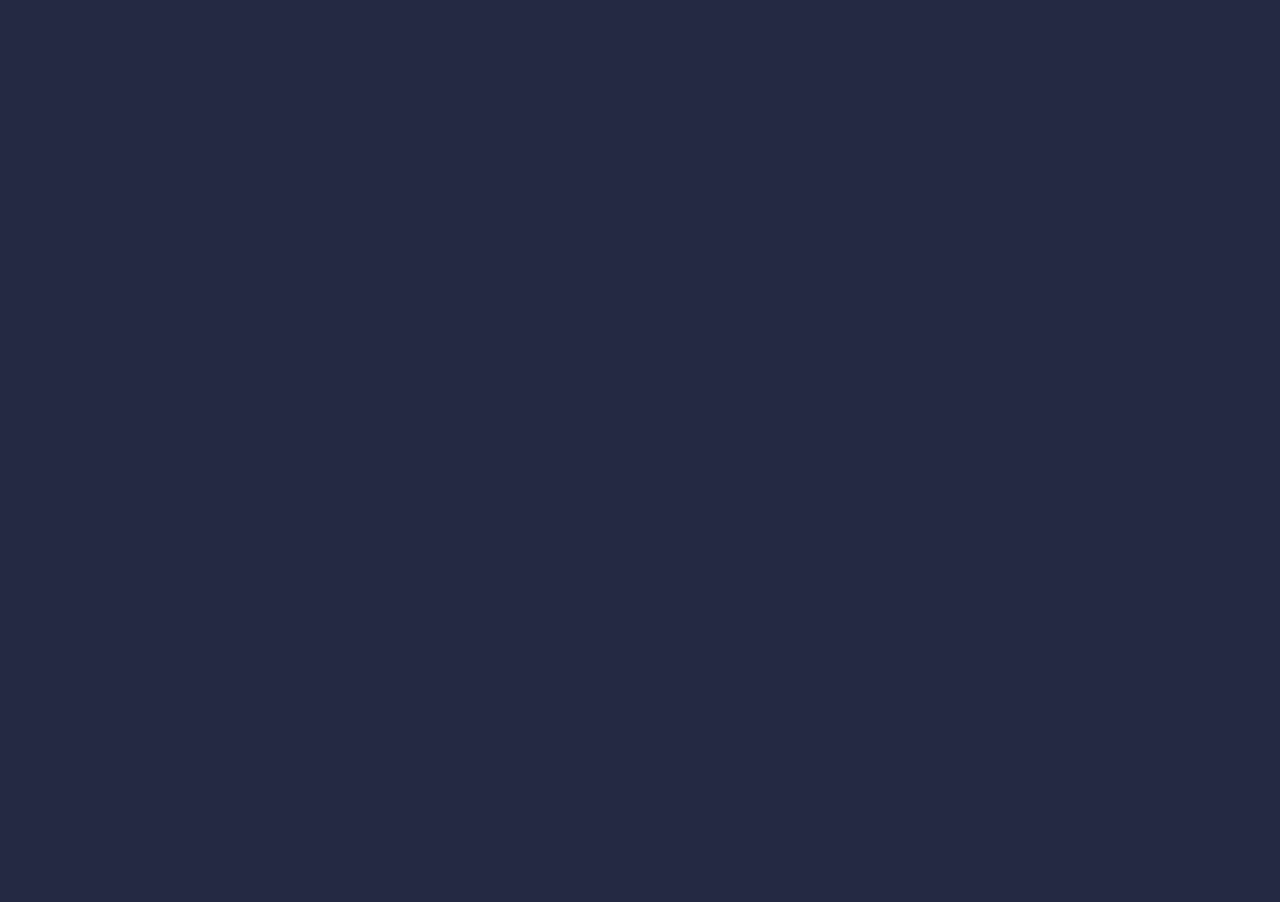
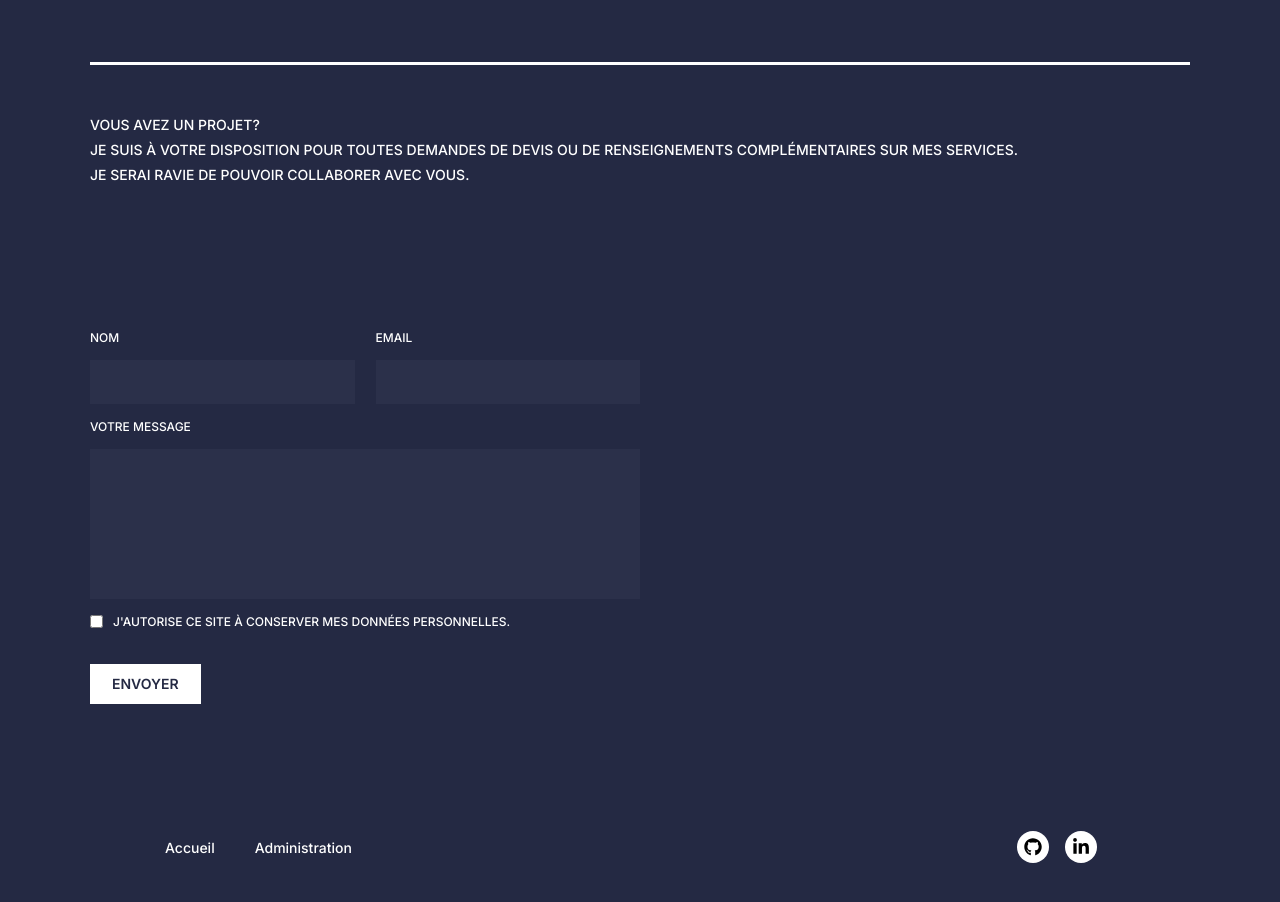
Before and after one commit to thucnhi-wiedenhofer/tn_portfolio_next.js, a Next.js app: page /contact in a window 1280 px wide. Shown: the part 356-1258 px from the top of the page. Before the commit the page ends 800 px from the top, so only its background shows below. Built offline with nearby package versions, Linux system fonts and the light colour scheme.

Commit message:
html and css page contactForm

```diff
--- /dev/null
+++ b/components/ContactForm/ContactForm.js
@@ -0,0 +1,118 @@
+/* eslint-disable react/no-unescaped-entities */
+
+import styles from "./../ContactForm/ContactForm.module.css";
+import React, { useState } from "react";
+import { toast } from "react-toastify";
+import { useRouter } from "next/router";
+
+export default function ContactForm() {
+  const [name, setName] = useState("");
+  const [email, setEmail] = useState("");
+  const [message, setMessage] = useState("");
+  const [checked, setChecked] = useState(false);
+  const [submitted, setSubmitted] = useState(false);
+  const router = useRouter();
+
+  const handleSubmit = (e) => {
+    e.preventDefault();
+    const d = new Date();
+    const date = d.toLocaleDateString();
+    const data = {
+      name,
+      email,
+      message,
+      date,
+    };
+
+    fetch("/api/contact", {
+      method: "POST",
+      headers: {
+        Accept: "application/json, text/plain, */*",
+        "Content-Type": "application/json",
+      },
+      body: JSON.stringify(data),
+    }).then((res) => {
+      console.log("Response received");
+      if (res.status === 200) {
+        console.log("Response succeeded!");
+        setSubmitted(true);
+        setChecked(false);
+        setName("");
+        setEmail("");
+        setMessage("");
+        toast.success("Message envoyé");
+        setTimeout(() => {
+          router.push("/");
+        }, 3000);
+      }
+    });
+  };
+  return (
+    <form className="half" onSubmit={handleSubmit}>
+      <div className="row-between">
+        <div className={styles.formGroup}>
+          <label htmlFor="name" className={styles.label}>
+            Nom
+          </label>
+          <input
+            onChange={(e) => {
+              setName(e.target.value);
+            }}
+            type="text"
+            className={styles.input}
+            name="name"
+            required="required"
+          />
+        </div>
+        <div className={styles.formGroup}>
+          <label htmlFor="email" className={styles.label}>
+            Email
+          </label>
+          <input
+            onChange={(e) => {
+              setEmail(e.target.value);
+            }}
+            type="email"
+            className={styles.input}
+            name="email"
+            required="required"
+          />
+        </div>
+      </div>
+
+      <div className={styles.textarea}>
+        <label htmlFor="message" className={styles.label}>
+          Votre message
+        </label>
+        <textarea
+          onChange={(e) => {
+            setMessage(e.target.value);
+          }}
+          className={styles.input}
+          name="message"
+          rows="3"
+          required="required"
+        ></textarea>
+      </div>
+
+      <div className="row-start">
+        <input
+          className={styles.checkbox}
+          type="checkbox"
+          value={checked}
+          onChange={(e) => {
+            setChecked(e.target.value);
+          }}
+          required="required"
+        />
+        <label className={styles.label} htmlFor="rgpdCheckbox">
+          J'autorise ce site à conserver mes données personnelles. <br />
+        </label>
+      </div>
+
+      <button type="submit" className={styles.btnSlide}>
+       <span>Envoyer</span>
+      </button>
+    </form>
+  );
+}
--- /dev/null
+++ b/components/ContactForm/ContactForm.module.css
@@ -0,0 +1,84 @@
+
+
+.formGroup {
+  width: calc(50% - 0.75em);
+}
+
+.label {
+display: block;
+text-transform: uppercase;
+font-size: 12px;
+margin: 10px 0px;
+}
+
+.input {
+  -moz-appearance: none;
+  -webkit-appearance: none;
+  -ms-appearance: none;
+  appearance: none;
+  background: rgba(212, 212, 255, 0.035);
+  border: none;
+  border-radius: 0;
+  color: inherit;
+  display: block;
+  outline: 0;
+  padding: 0 1em;
+  text-decoration: none;
+  width: 100%;
+  height: 44px;
+}
+
+.input:focus {
+  border-color: #9bffc9;
+  box-shadow: 0 0 0 2px #9bffc9;
+}
+
+.textarea .input {
+  min-height: 150px;
+  padding: 12px 16px;
+  resize: none;
+}
+
+.checkbox {
+  margin-right: 10px;
+}
+
+.btnSlide {
+  color: #ffff;
+  background-color: transparent;
+  border: 2px solid #ffff;
+  padding: 10px 20px;
+  text-transform: uppercase;
+  position: relative;
+  overflow: hidden;
+  margin: 20px 0px;
+  display: block;
+  cursor: pointer;
+}
+
+.btnSlide span {
+  position: relative;
+  z-index: 2;
+  color: #242943;
+  font-weight: 600;
+  transition: color 0.3s ease-in-out;
+}
+
+.btnSlide::after {
+  content: "";
+  position: absolute;
+  background-color: #ffff;
+  width: 100%;
+  height: 100%;
+  top: 0;
+  left: 0;
+  transition: transform 0.3s ease-in-out;
+}
+
+.btnSlide:hover::after {
+  transform: translateX(-100%);
+}
+
+.btnSlide:hover span {
+  color: #ffff;
+}
--- a/components/Container.js
+++ b/components/Container.js
@@ -1,7 +1,9 @@
-import React from 'react'
-import Head from 'next/head'
-import Header from './Header/Header'
-import Footer from './Footer/Footer'
+import React from 'react';
+import Head from 'next/head';
+import Header from './Header/Header';
+import Footer from './Footer/Footer';
+import { ToastContainer } from "react-toastify";
+import "react-toastify/dist/ReactToastify.css";
 
 export default function Container({ children }) {
   return (
@@ -30,6 +32,7 @@ export default function Container({ children }) {
       <Header/>
       <main>{children}</main>
       <Footer/>
+      <ToastContainer/>
     </>
   )
 }
--- a/package.json
+++ b/package.json
@@ -13,6 +13,7 @@
     "eslint-config-next": "13.2.4",
     "next": "13.2.4",
     "react": "18.2.0",
-    "react-dom": "18.2.0"
+    "react-dom": "18.2.0",
+    "react-toastify": "^9.1.2"
   }
 }
--- a/pages/contact.js
+++ b/pages/contact.js
@@ -1,7 +1,26 @@
-import React from 'react'
+import React from "react";
+import styles from "@/styles/contact.module.css";
+import ContactForm from "@/components/ContactForm/ContactForm";
 
 export default function Contact() {
   return (
-    <div>Contact</div>
-  )
+    <>
+    <section id="banner">
+      <div className={styles.container}>
+        <h1 className={styles.title}>Contactez-moi</h1>
+        <p className={styles.intro}>
+              Vous avez un projet? <br/> Je suis à votre disposition pour toutes demandes de devis ou de
+              renseignements complémentaires sur mes services. <br/>
+              Je serai ravie de pouvoir collaborer avec vous.
+            </p>
+      </div>
+    </section>
+    <section id="contact">
+    <div className={styles.container}>
+      <ContactForm/>
+    </div>
+
+    </section>
+    </>
+  );
 }
--- a/pages/index.js
+++ b/pages/index.js
@@ -4,7 +4,6 @@ import Image from "next/image";
 import Link from "next/link";
 import styles from "@/styles/Home.module.css";
 import arrow from "./../public/images/icons/arrow-icon.svg";
-import arrowGreen from "./../public/images/icons/arrow-icon-green.svg";
 
 export default function Home() {
   return (
--- a/styles/Home.module.css
+++ b/styles/Home.module.css
@@ -6,13 +6,13 @@
   margin-top: 15%;
 }
 .first {
-  background: linear-gradient(90deg,#fabd12, #9bffc9);
+  background: linear-gradient(90deg, #fabd12, #9bffc9);
   background-clip: text;
   -webkit-background-clip: text;
   -webkit-text-fill-color: transparent;
 }
 .second {
-  background: linear-gradient(90deg,#9bffc9, #fabd12);
+  background: linear-gradient(90deg, #9bffc9, #fabd12);
   background-clip: text;
   -webkit-background-clip: text;
   -webkit-text-fill-color: transparent;
@@ -62,7 +62,7 @@
   align-items: center;
   position: relative;
   z-index: 2;
-  color:#ffffff;
+  color: #ffffff;
   transition: color 0.3s ease-in-out;
 }
 
@@ -76,7 +76,7 @@
   height: 100%;
   top: 0;
   left: 0;
-  transition: transform 0.3s ease-in-out;
+  transition: all 0.3s ease-in-out;
 }
 
 .btnSlide:hover::after {
@@ -94,7 +94,6 @@
   transition: background-color 1s ease-in-out;
   color: #242943;
 }
-
 
 @media (max-width: 1024px) {
   .banner h1 {
--- /dev/null
+++ b/styles/contact.module.css
@@ -0,0 +1,22 @@
+.container {
+  max-width: 1100px;
+  width: calc(100% - 10%);
+  margin: 7% auto;
+  padding-top: 3%;
+}
+
+.title {
+  font-size: 70px;
+  font-weight: 800;
+  line-height: 1;
+  letter-spacing: -3px;
+  margin-top: 15%;
+  padding-bottom: 5%;
+  border-bottom-style: solid;
+}
+
+.intro {
+  text-transform: uppercase;
+  display: flex;
+  flex-direction: row;
+}
--- a/styles/globals.css
+++ b/styles/globals.css
@@ -24,3 +24,19 @@ a {
 li {
   list-style: none;
 }
+
+.half {
+  width:50%;
+}
+
+.row-between {
+  display: flex;
+  flex-direction: row;
+  justify-content: space-between;
+}
+
+.row-start {
+  display: flex;
+  flex-direction: row;
+  justify-content:flex-start;
+}
```
Also changed, not shown: components/Aside/Aside.js (added, +7 -0 lines), components/Aside/Aside.module.css (added), public/images/icons/arrow-icon-green.svg (deleted), 1 other file (tests, documents, lock files or other folders).
